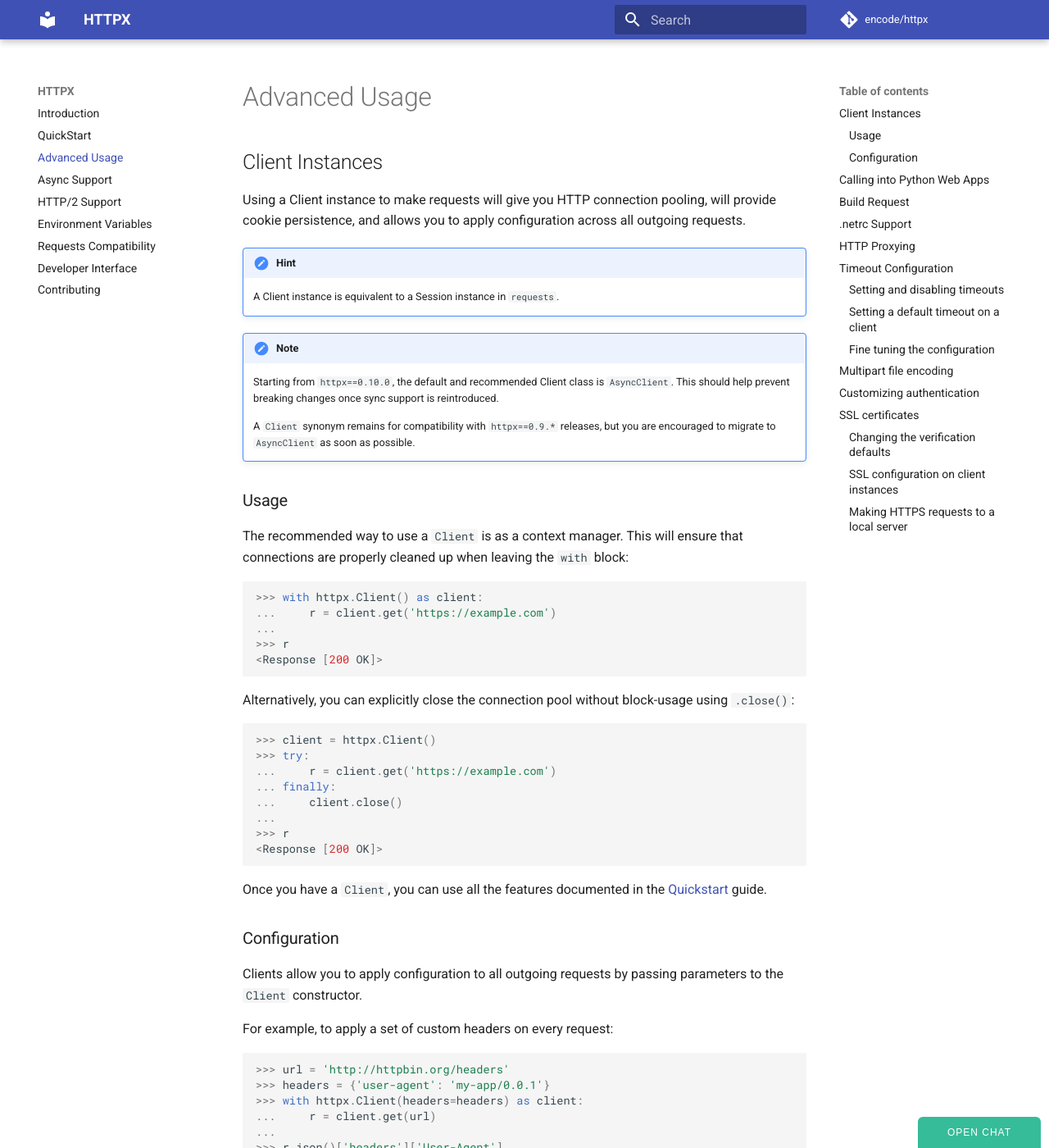
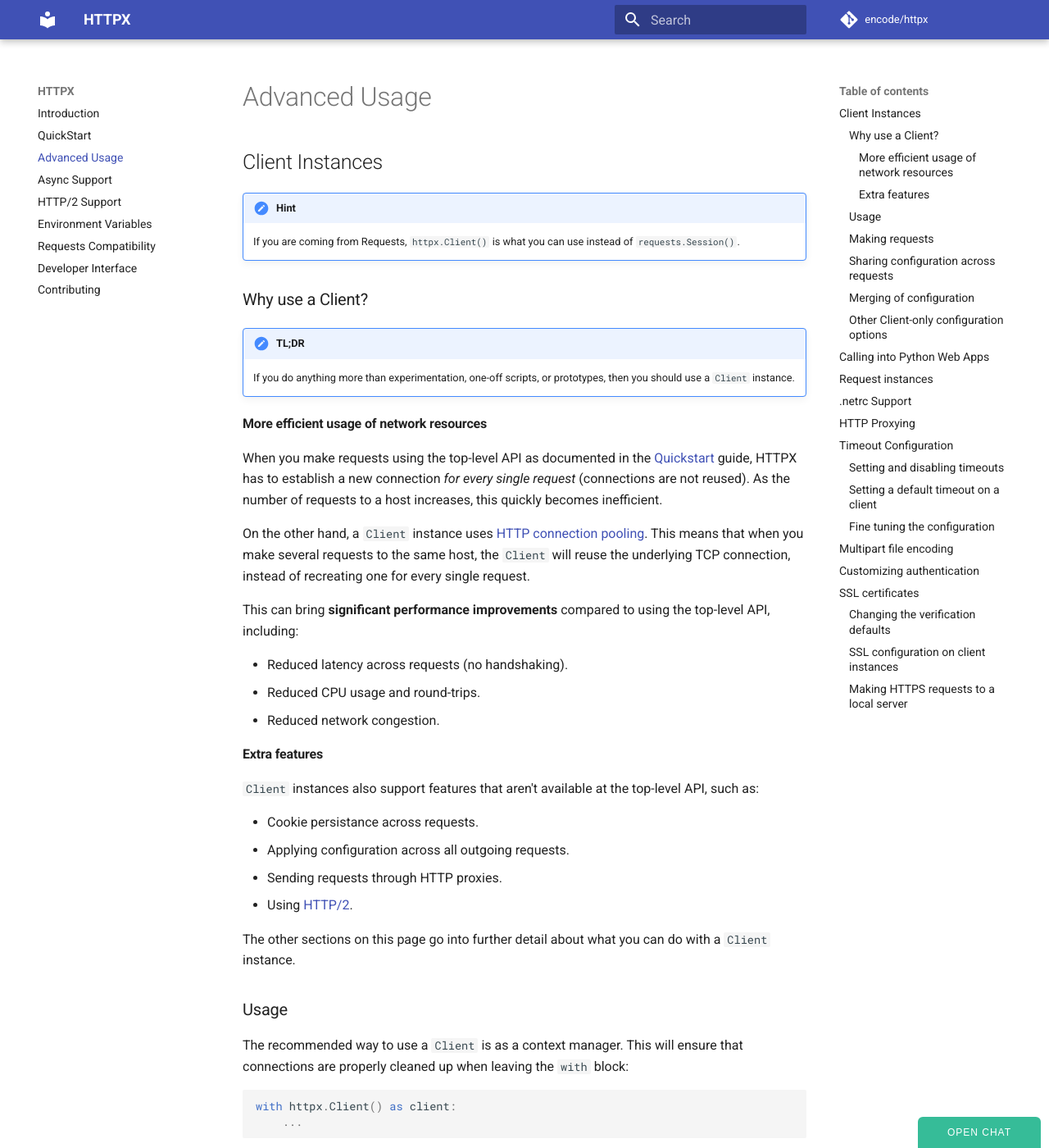
Before and after one commit to CarolinaBentrescas/httpx2, an MkDocs documentation site: the page built from docs/advanced.md, in a window 1280 px wide and 1400 px high. Shown: the whole window at 82% size. Built offline with MkDocs 1.6.1 and Material for MkDocs 9.7.7, drawn with Linux system fonts in a browser that asks for light colours; comment, search, counter and statistics services are not loaded; some of the changed text lies outside the part shown.

Commit message:
Revamp docs on Client instances (#836)
* Revamp docs on Client instances

* Apply suggestions from code review

Co-Authored-By: Hugo van Kemenade <hugovk@users.noreply.github.com>

* Reword 'Why use a Client?' section

* Apply suggestions from code review

Co-Authored-By: Hugo van Kemenade <hugovk@users.noreply.github.com>

Co-authored-by: Hugo van Kemenade <hugovk@users.noreply.github.com>

````diff
--- a/docs/advanced.md
+++ b/docs/advanced.md
@@ -2,21 +2,59 @@
 
 ## Client Instances
 
-Using a Client instance to make requests will give you HTTP connection pooling,
-will provide cookie persistence, and allows you to apply configuration across
-all outgoing requests.
+!!! hint
+    If you are coming from Requests, `httpx.Client()` is what you can use instead of `requests.Session()`.
 
-!!! hint
-    A Client instance is equivalent to a Session instance in `requests`.
+### Why use a Client?
 
-!!! note
-    Starting from `httpx==0.10.0`, the default and recommended Client class is `AsyncClient`. This should help prevent breaking changes once sync support is reintroduced.
+!!! note "TL;DR"
+    If you do anything more than experimentation, one-off scripts, or prototypes, then you should use a `Client` instance.
 
-    A `Client` synonym remains for compatibility with `httpx==0.9.*` releases, but you are encouraged to migrate to `AsyncClient` as soon as possible.
+#### More efficient usage of network resources
+
+When you make requests using the top-level API as documented in the [Quickstart](/quickstart) guide, HTTPX has to establish a new connection _for every single request_ (connections are not reused). As the number of requests to a host increases, this quickly becomes inefficient.
+
+On the other hand, a `Client` instance uses [HTTP connection pooling](https://en.wikipedia.org/wiki/HTTP_persistent_connection). This means that when you make several requests to the same host, the `Client` will reuse the underlying TCP connection, instead of recreating one for every single request.
+
+This can bring **significant performance improvements** compared to using the top-level API, including:
+
+- Reduced latency across requests (no handshaking).
+- Reduced CPU usage and round-trips.
+- Reduced network congestion.
+
+#### Extra features
+
+`Client` instances also support features that aren't available at the top-level API, such as:
+
+- Cookie persistance across requests.
+- Applying configuration across all outgoing requests.
+- Sending requests through HTTP proxies.
+- Using [HTTP/2](/http2).
+
+The other sections on this page go into further detail about what you can do with a `Client` instance.
 
 ### Usage
 
 The recommended way to use a `Client` is as a context manager. This will ensure that connections are properly cleaned up when leaving the `with` block:
+
+```python
+with httpx.Client() as client:
+    ...
+```
+
+Alternatively, you can explicitly close the connection pool without block-usage using `.close()`:
+
+```python
+client = httpx.Client()
+try:
+    ...
+finally:
+    client.close()
+```
+
+### Making requests
+
+Once you have a `Client`, you can send requests using `.get()`, `.post()`, etc. For example:
 
 ```python
 >>> with httpx.Client() as client:
@@ -26,26 +64,24 @@ The recommended way to use a `Client` is as a context manager. This will ensure
 <Response [200 OK]>
 ```
 
-Alternatively, you can explicitly close the connection pool without block-usage using `.close()`:
+These methods accept the same arguments as `httpx.get()`, `httpx.post()`, etc. This means that all features documented in the [Quickstart](/quickstart) guide are also available at the client level.
+
+For example, to send a request with custom headers:
 
 ```python
->>> client = httpx.Client()
->>> try:
-...     r = client.get('https://example.com')
-... finally:
-...     client.close()
+>>> with httpx.Client() as client:
+...     headers = {'X-Custom': 'value'}
+...     r = client.get('https://example.com', headers=headers)
 ...
->>> r
-<Response [200 OK]>
+>>> r.request.headers['X-Custom']
+'value'
 ```
 
-Once you have a `Client`, you can use all the features documented in the [Quickstart](/quickstart) guide.
-
-### Configuration
+### Sharing configuration across requests
 
 Clients allow you to apply configuration to all outgoing requests by passing parameters to the `Client` constructor.
 
-For example, to apply a set of custom headers on every request:
+For example, to apply a set of custom headers _on every request_:
 
 ```python
 >>> url = 'http://httpbin.org/headers'
@@ -57,15 +93,47 @@ For example, to apply a set of custom headers on every request:
 'my-app/0.0.1'
 ```
 
-!!! note
-    When you provide a parameter at both the client and request levels, one of two things can happen:
+### Merging of configuration
 
-    - For headers, query parameters and cookies, the values are merged into one.
-    - For all other parameters, the request-level value is used.
+When a configuration option is provided at both the client-level and request-level, one of two things can happen:
 
-Additionally, `Client` accepts some parameters that aren't available at the request level.
+- For headers, query parameters and cookies, the values are combined together. For example:
 
-One particularly useful parameter is `base_url`, which allows you to define a base URL to prepend to all outgoing requests:
+```python
+>>> headers = {'X-Auth': 'from-client'}
+>>> params = {'client_id': 'client1'}
+>>> with httpx.Client(headers=headers, params=params) as client:
+...     headers = {'X-Custom': 'from-request'}
+...     params = {'request_id': 'request1'}
+...     r = client.get('https://example.com', headers=headers, params=params)
+...
+>>> r.request.url
+URL('https://example.com?client_id=client1&request_id=request1')
+>>> r.request.headers['X-Auth']
+'from-client'
+>>> r.request.headers['X-Custom']
+'from-request'
+```
+
+- For all other parameters, the request-level value takes priority. For example:
+
+```python
+>>> with httpx.Client(auth=('tom', 'mot123')) as client:
+...     r = client.get('https://example.com', auth=('alice', 'ecila123'))
+...
+>>> _, _, auth = r.request.headers['Authorization'].partition(' ')
+>>> import base64
+>>> base64.b64decode(auth)
+b'alice:ecila123'
+```
+
+If you need finer-grained control on the merging of client-level and request-level parameters, see [Request instances](#request-instances).
+
+### Other Client-only configuration options
+
+Additionally, `Client` accepts some configuration options that aren't available at the request level.
+
+For example, `base_url` allows you to prepend an URL to all outgoing requests:
 
 ```python
 >>> with httpx.Client(base_url='http://httpbin.org') as client:
@@ -120,19 +188,37 @@ with httpx.Client(dispatch=dispatch, base_url="http://testserver") as client:
     ...
 ```
 
-## Build Request
+## Request instances
 
-You can use `Client.build_request()` to build a request and
-make modifications before sending the request.
+For maximum control on what gets sent over the wire, HTTPX supports building explicit [`Request`](/api#request) instances:
 
 ```python
->>> with httpx.Client() as client:
-...     req = client.build_request("OPTIONS", "https://example.com")
-...     req.url.full_path = "*"  # Build an 'OPTIONS *' request for CORS
-...     r = client.send(req)
-...
->>> r
-<Response [200 OK]>
+request = httpx.Request("GET", "https://example.com")
+```
+
+To dispatch a `Request` instance across to the network, create a [`Client` instance](#client-instances) and use `.send()`:
+
+```python
+with httpx.Client() as client:
+    response = client.send(request)
+    ...
+```
+
+If you need to mix client-level and request-level options in a way that is not supported by the default [Merging of parameters](#merging-of-parameters), you can use `.build_request()` and then make arbitrary modifications to the `Request` instance. For example:
+
+```python
+headers = {"X-Api-Key": "...", "X-Client-ID": "ABC123"}
+
+with httpx.Client(headers=headers) as client:
+    request = client.build_request("GET", "https://api.example.com")
+
+    print(request.headers["X-Client-ID"])  # "ABC123"
+
+    # Don't send the API key for this particular request.
+    del request.headers["X-Api-Key"]
+
+    response = client.send(request)
+    ...
 ```
 
 ## .netrc Support
````
Also changed, not shown: other parts of docs/advanced.md (+1 -1 lines).
